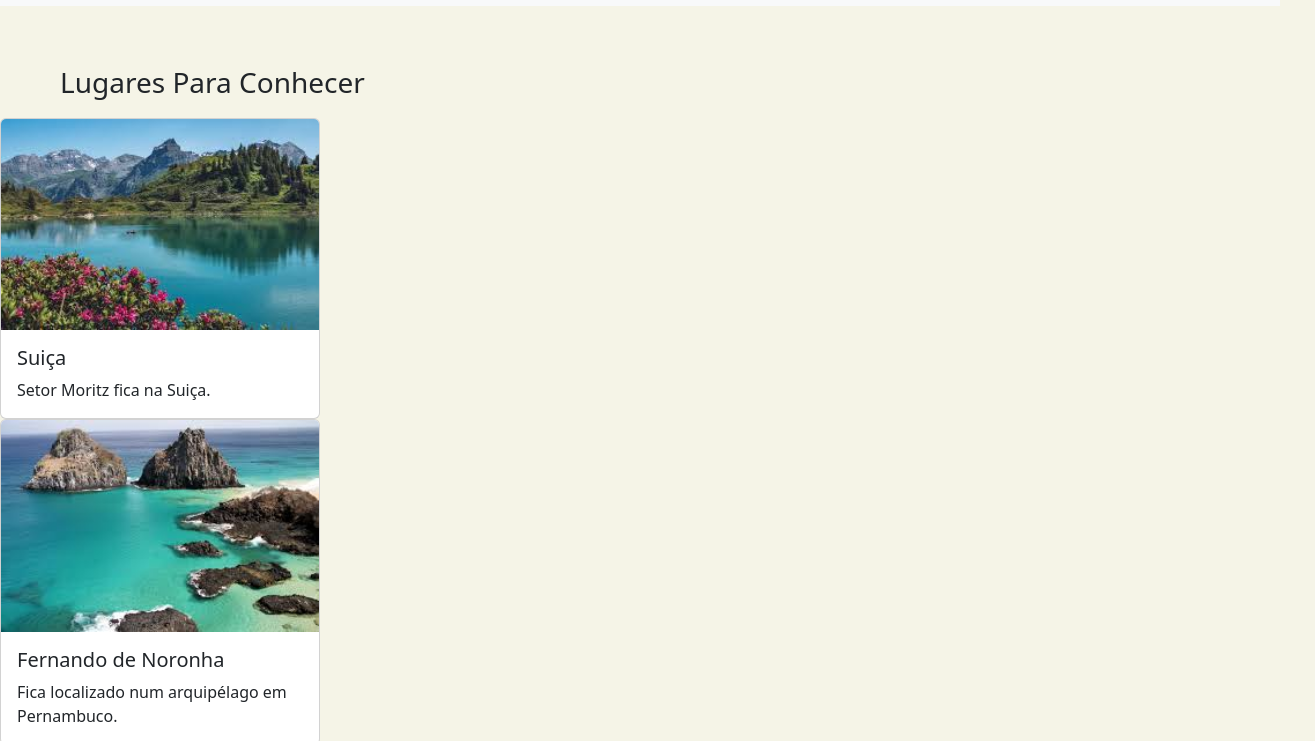
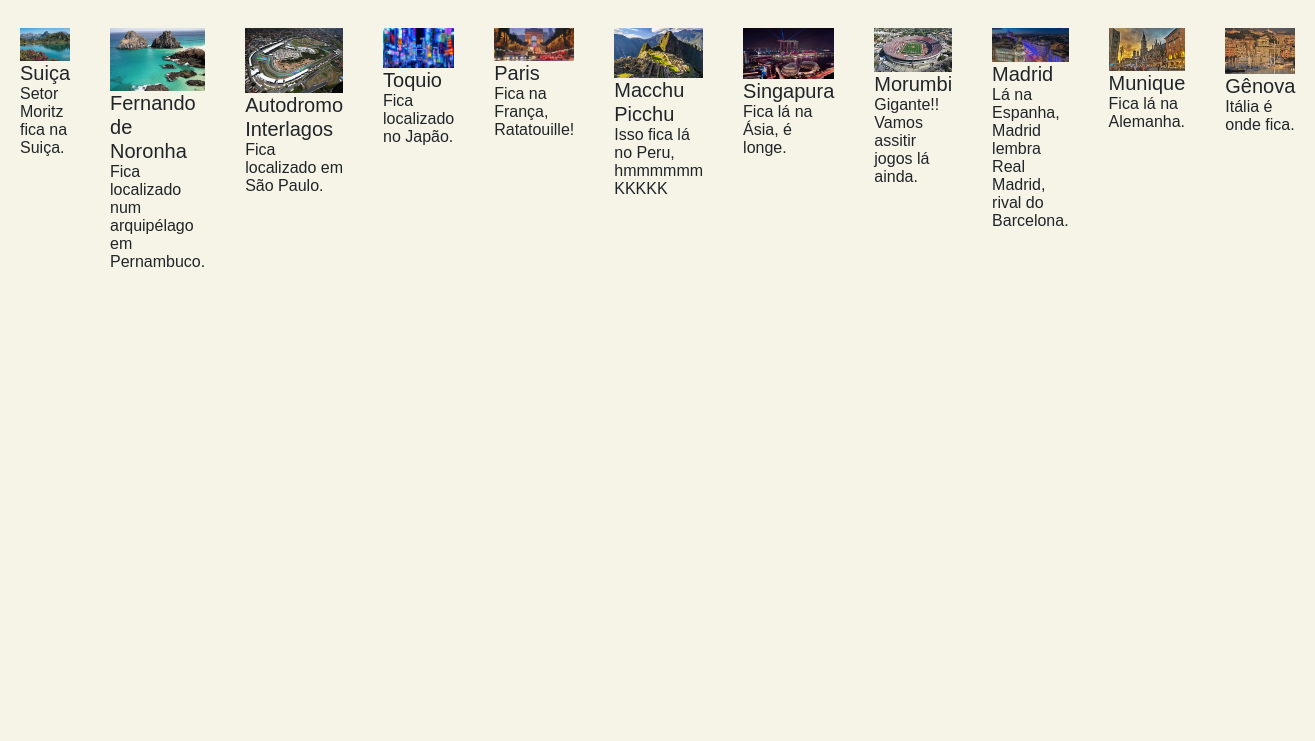
Before and after one commit to brancazx/novomo, a plain HTML site: page desafio 13.html in a window 1280 px wide. Shown: the part 70-811 px from the top of the page, 1315 px wide, since content can reach past the window. Drawn offline with nearby package versions, Linux system fonts and the light colour scheme.

Commit message:
Add files via upload

```diff
--- a/desafio 13.html
+++ b/desafio 13.html
@@ -9,7 +9,7 @@
     crossorigin="anonymous"></script>
 
 <link rel="stylesheet" href="style5.css">
-    <link rel="stylesheet" href="style_desafio12.css">
+    <link rel="stylesheet" href="desafio12e13-style.css">
 </head>
 <body>
 
@@ -28,23 +28,17 @@
             </section>
         </section>
     </header>
+<div class ="principal">
 
-            <div class="col">
-                <section class="secao-1">
-                    <h3>Lugares Para Conhecer</h3>
-                    </section>
-            </div>
-
-    <div class="card" style="width: 20rem;">
+ <div class="wrapper" style="width: 20rem;">
       <img src="suiça.jpeg" class="card-img-top" alt="...">
       <div class="card-body">
         <h5 class="card-title">Suiça</h5>
         <p class="card-text">Setor Moritz fica na Suiça.</p>
-
       </div>
   </div>
 
-    <div class="card" style="width: 20rem;">
+  <div class="wrapper" style="width: 20rem;">
     <img src="noronha.jpeg" class="card-img-top" alt="...">
     <div class="card-body">
       <h5 class="card-title">Fernando de Noronha</h5>
@@ -53,7 +47,7 @@
     </div>
   </div>
 
-    <div class="card" style="width: 20rem;">
+  <div class="wrapper" style="width: 20rem;">
     <img src="autodromosp.jpg" class="card-img-top" alt="...">
     <div class="card-body">
       <h5 class="card-title">Autodromo Interlagos</h5>
@@ -62,7 +56,7 @@
     </div>
   </div>
 
-    <div class="card" style="width: 20rem;">
+  <div class="wrapper" style="width: 20rem;">
     <img src="toquio.jpeg" class="card-img-top" alt="...">
     <div class="card-body">
       <h5 class="card-title">Toquio</h5>
@@ -71,7 +65,7 @@
     </div>
   </div>
 
-    <div class="card" style="width: 20rem;">
+  <div class="wrapper" style="width: 20rem;">
     <img src="paris.jpeg" class="card-img-top" alt="...">
     <div class="card-body">
       <h5 class="card-title">Paris</h5>
@@ -80,7 +74,7 @@
     </div>
   </div>
 
-    <div class="card" style="width: 20rem;">
+  <div class="wrapper" style="width: 20rem;">
     <img src="macchu.jpg" class="card-img-top" alt="...">
     <div class="card-body">
       <h5 class="card-title">Macchu Picchu</h5>
@@ -89,7 +83,7 @@
     </div>
   </div>
 
-    <div class="card" style="width: 20rem;">
+  <div class="wrapper" style="width: 20rem;">
     <img src="singapura.jpg" class="card-img-top" alt="...">
     <div class="card-body">
       <h5 class="card-title">Singapura</h5>
@@ -98,8 +92,7 @@
     </div>
   </div>
 
-
-    <div class="card" style="width: 20rem;">
+  <div class="wrapper" style="width: 20rem;">
     <img src="morumbi.jpeg" class="card-img-top" alt="...">
     <div class="card-body">
       <h5 class="card-title">Morumbi</h5>
@@ -108,8 +101,7 @@
     </div>
   </div>
 
-
-    <div class="card" style="width: 20rem;">
+  <div class="wrapper" style="width: 20rem;">
     <img src="madrid.jpeg" class="card-img-top" alt="...">
     <div class="card-body">
       <h5 class="card-title">Madrid</h5>
@@ -118,8 +110,7 @@
     </div>
   </div>
 
-
-    <div class="card" style="width: 20rem;">
+  <div class="wrapper" style="width: 20rem;">
     <img src="munique.jpeg" class="card-img-top" alt="...">
     <div class="card-body">
       <h5 class="card-title">Munique</h5>
@@ -128,7 +119,7 @@
     </div>
   </div>
 
-      <div class="card" style="width: 20rem;">
+  <div class="wrapper" style="width: 20rem;">
     <img src="genova.jpeg" class="card-img-top" alt="...">
     <div class="card-body">
       <h5 class="card-title">Gênova</h5>
@@ -137,5 +128,8 @@
     </div>
   </div>
 
+</div>
+
+
 </body>
 </html>
--- a/desafio12e13-style.css
+++ b/desafio12e13-style.css
@@ -12,3 +12,20 @@ button { font-size: 12pt; padding: 30px; }
     display: inline;
     margin-left: 480px;
 }
+
+.principal{
+    width: 100%;
+    display: flex;
+}
+
+  .wrapper {
+    width: 100%;
+    padding: 20px;
+
+    margin-left: 0;
+    margin-top: 10px;
+  }
+
+.card{
+    padding: 10px;
+}
```
Lines whose indentation alone changed are shown as unchanged.
